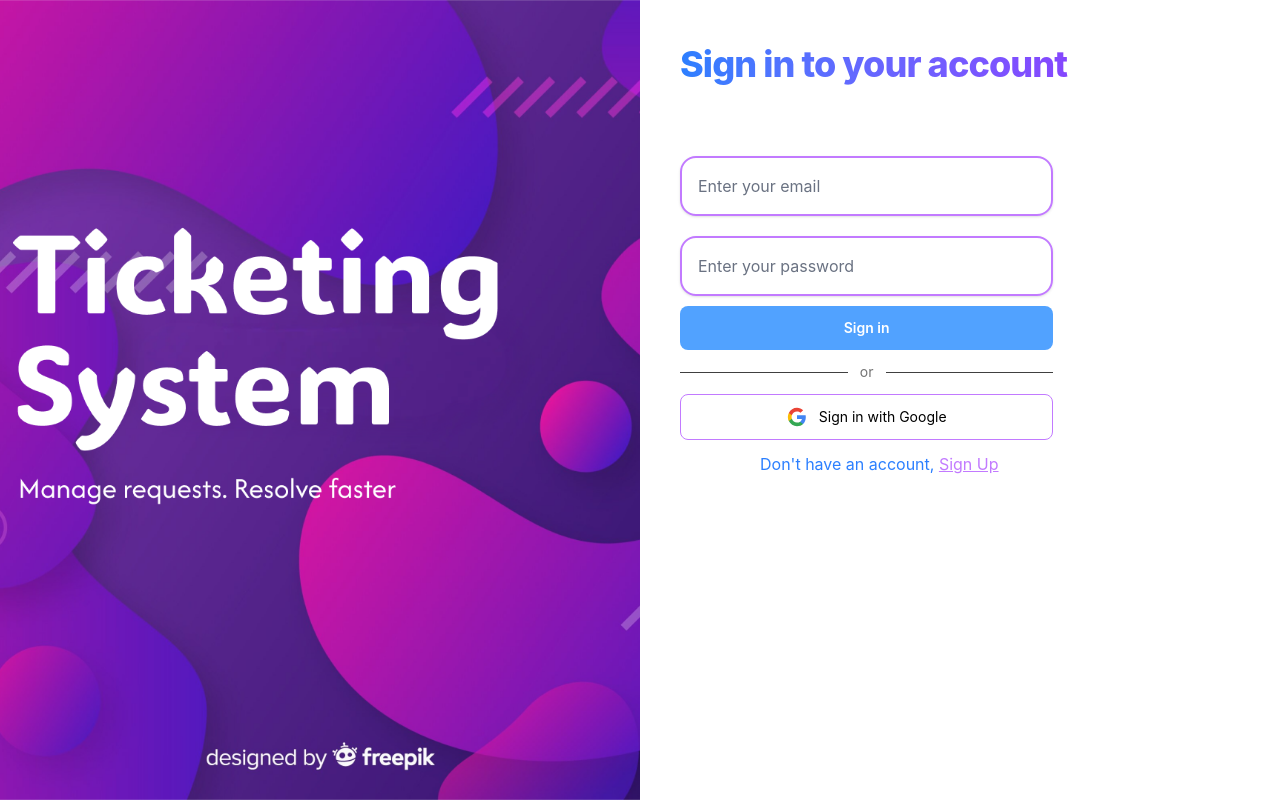
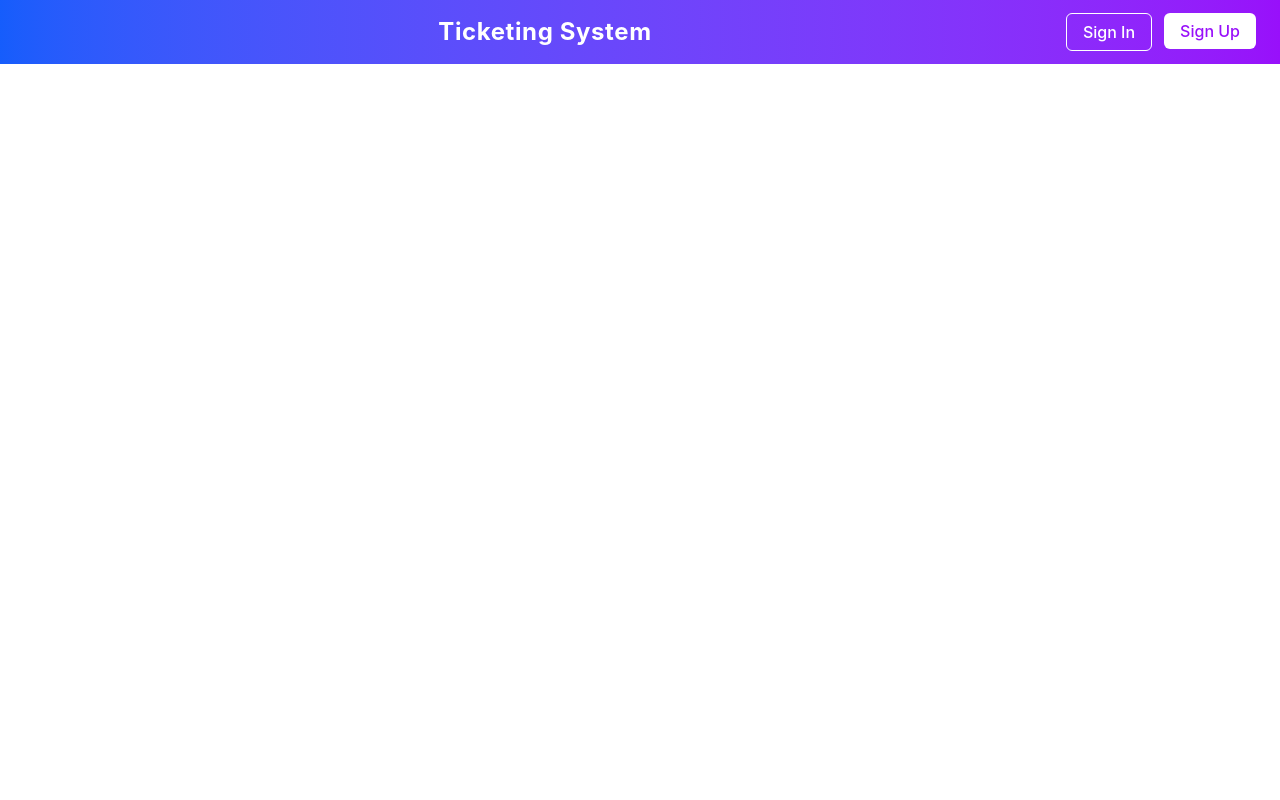
Before and after one commit to abderrahim-7/Ticketing_System, a React (Vite) app in the folder Frontend/: page / in a window 1280 px wide. Built offline with nearby package versions, Linux system fonts and the light colour scheme.

Commit message:
Adding react dom router

```diff
--- a/Frontend/package.json
+++ b/Frontend/package.json
@@ -13,6 +13,7 @@
     "@tailwindcss/vite": "^4.2.1",
     "react": "^19.2.0",
     "react-dom": "^19.2.0",
+    "react-router-dom": "^7.13.1",
     "tailwindcss": "^4.2.1"
   },
   "devDependencies": {
--- a/Frontend/src/App.tsx
+++ b/Frontend/src/App.tsx
@@ -1,8 +1,16 @@
+import { Route, Routes } from "react-router-dom";
 import Login from "./pages/Login";
 import Register from "./pages/Register";
+import Home from "./pages/Home";
 
 function App() {
-  return <Login />;
+  return (
+    <Routes>
+      <Route path="/" element={<Home />} />
+      <Route path="/login" element={<Login />} />
+      <Route path="/register" element={<Register />} />
+    </Routes>
+  );
 }
 
 export default App;
--- a/Frontend/src/main.tsx
+++ b/Frontend/src/main.tsx
@@ -2,9 +2,12 @@ import { StrictMode } from "react";
 import { createRoot } from "react-dom/client";
 import "./index.css";
 import App from "./App.tsx";
+import { BrowserRouter } from "react-router-dom";
 
 createRoot(document.getElementById("root")!).render(
   <StrictMode>
-    <App />
+    <BrowserRouter>
+      <App />
+    </BrowserRouter>
   </StrictMode>,
 );
--- /dev/null
+++ b/Frontend/src/pages/Home.tsx
@@ -0,0 +1,30 @@
+import { Link } from "react-router-dom";
+
+const Home = () => {
+  return (
+    <div className="w-screen h-screen">
+      <header className="w-full h-16 bg-gradient-to-r from-blue-600 to-purple-600 flex items-center px-6">
+        <div className="flex-1 flex justify-center">
+          <h1 className="text-white text-2xl font-bold tracking-wide">
+            Ticketing System
+          </h1>
+        </div>
+
+        <div className="flex gap-3">
+          <Link to="/login">
+            <button className="px-4 py-1.5 rounded-md border border-white text-white font-medium hover:bg-white hover:text-purple-600 transition">
+              Sign In
+            </button>
+          </Link>
+          <Link to="/register">
+            <button className="px-4 py-1.5 rounded-md bg-white text-purple-600 font-medium hover:bg-opacity-90 transition">
+              Sign Up
+            </button>
+          </Link>
+        </div>
+      </header>{" "}
+    </div>
+  );
+};
+
+export default Home;
--- a/Frontend/src/pages/Login.tsx
+++ b/Frontend/src/pages/Login.tsx
@@ -1,6 +1,7 @@
 import { useState } from "react";
 import googleLogo from "../assets/googleLogo.svg";
-import AuthBackground from "../assets/AuthBackground.png"
+import AuthBackground from "../assets/AuthBackground.png";
+import { Link } from "react-router-dom";
 
 const Login = () => {
   const [email, setEmail] = useState("");
@@ -111,9 +112,11 @@ const Login = () => {
           </button>
           <span className="text-blue-500 ml-20">
             Don't have an account,{" "}
-            <span className="text-purple-400 underline hover:text-purple-500 transition-all duration-300 cursor-pointer">
-              Sign Up
-            </span>
+            <Link to="/register">
+              <span className="text-purple-400 underline hover:text-purple-500 transition-all duration-300 cursor-pointer">
+                Sign Up
+              </span>
+            </Link>
           </span>
         </form>
       </div>
--- a/Frontend/src/pages/Register.tsx
+++ b/Frontend/src/pages/Register.tsx
@@ -1,6 +1,7 @@
 import { useState } from "react";
 import googleLogo from "../assets/googleLogo.svg";
-import AuthBackground from "../assets/AuthBackground.png"
+import AuthBackground from "../assets/AuthBackground.png";
+import { Link } from "react-router-dom";
 
 const Register = () => {
   const [username, setUsername] = useState("");
@@ -135,9 +136,11 @@ const Register = () => {
           </button>
           <span className="text-blue-500 ml-20">
             Already have an account,{" "}
-            <span className="text-purple-400 underline hover:text-purple-500 transition-all duration-300 cursor-pointer">
-              Sign In
-            </span>
+            <Link to="/login">
+              <span className="text-purple-400 underline hover:text-purple-500 transition-all duration-300 cursor-pointer">
+                Sign In
+              </span>
+            </Link>
           </span>
         </form>
       </div>
```
Also changed, not shown: 1 other file (tests, documents, lock files or other folders).
